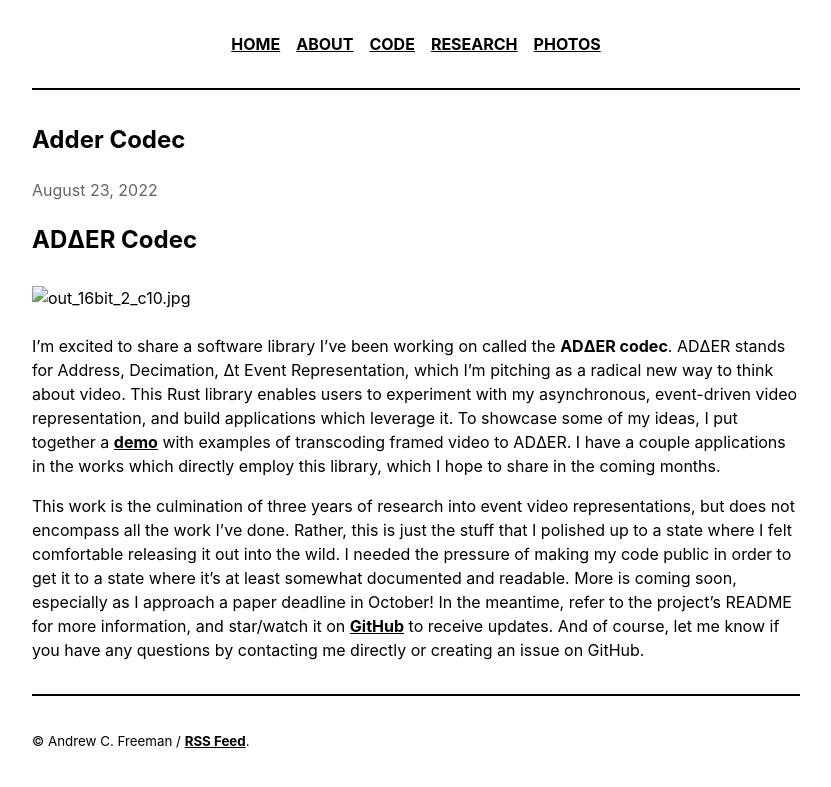
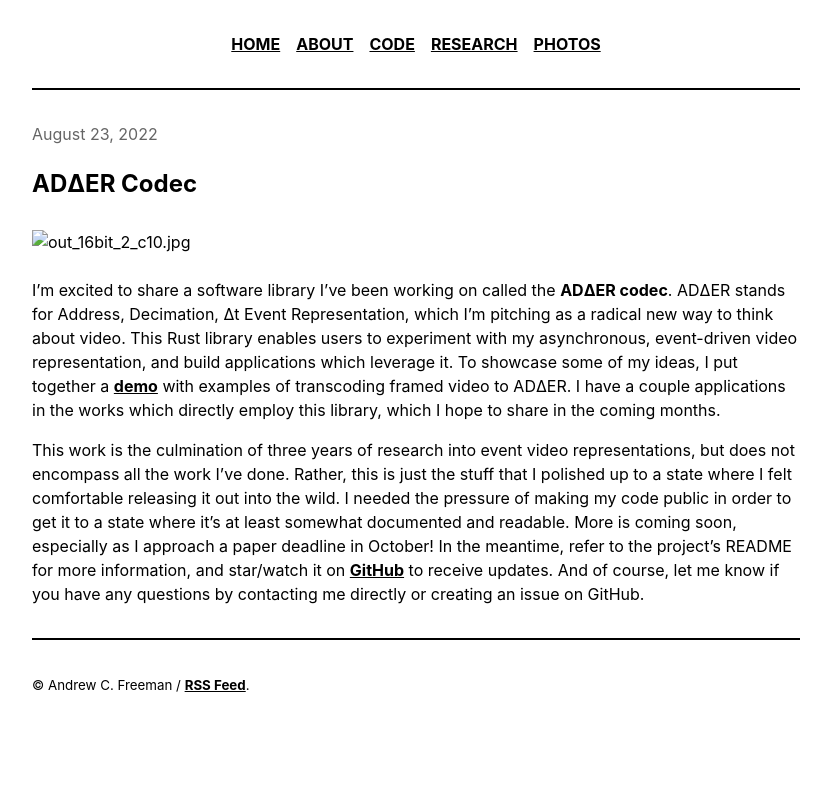
Before and after one commit to ac-freeman/acfreeman.github.io, a Jekyll site: the page built from _posts/2022-08-23-adder-codec.md, in a window 1280 px wide. Shown: the top 787 px of the page, without its empty margins (224-1055 px from the left). Built offline with Jekyll 4.4.1, drawn with Linux system fonts in a browser that asks for light colours.

Commit message:
Update 2022-08-23-adder-codec.md

```diff
--- a/_posts/2022-08-23-adder-codec.md
+++ b/_posts/2022-08-23-adder-codec.md
@@ -1,6 +1,14 @@
 ---
-published: true
+layout: post
+title: ADΔER Codec
+description: My new library for event-based video representations
+image: {{site.baseurl}}/_posts/out_16bit_2_c10.jpg
+terminal: {{site.baseurl}}/_posts/out_16bit_2_c10.jpg
+vsraw: {{site.baseurl}}/_posts/out_16bit_2_c10.jpg
+vssmart: {{site.baseurl}}/_posts/out_16bit_2_c10.jpg
 ---
+<!-- <meta name="image" property="og:image" content="{{ page.image }}"> -->
+<!-- <img src="{{ page.image }}" class="center" width="128" height="128"> -->
 ## ADΔER Codec
 
 ![out_16bit_2_c10.jpg]({{site.baseurl}}/_posts/out_16bit_2_c10.jpg)
```
